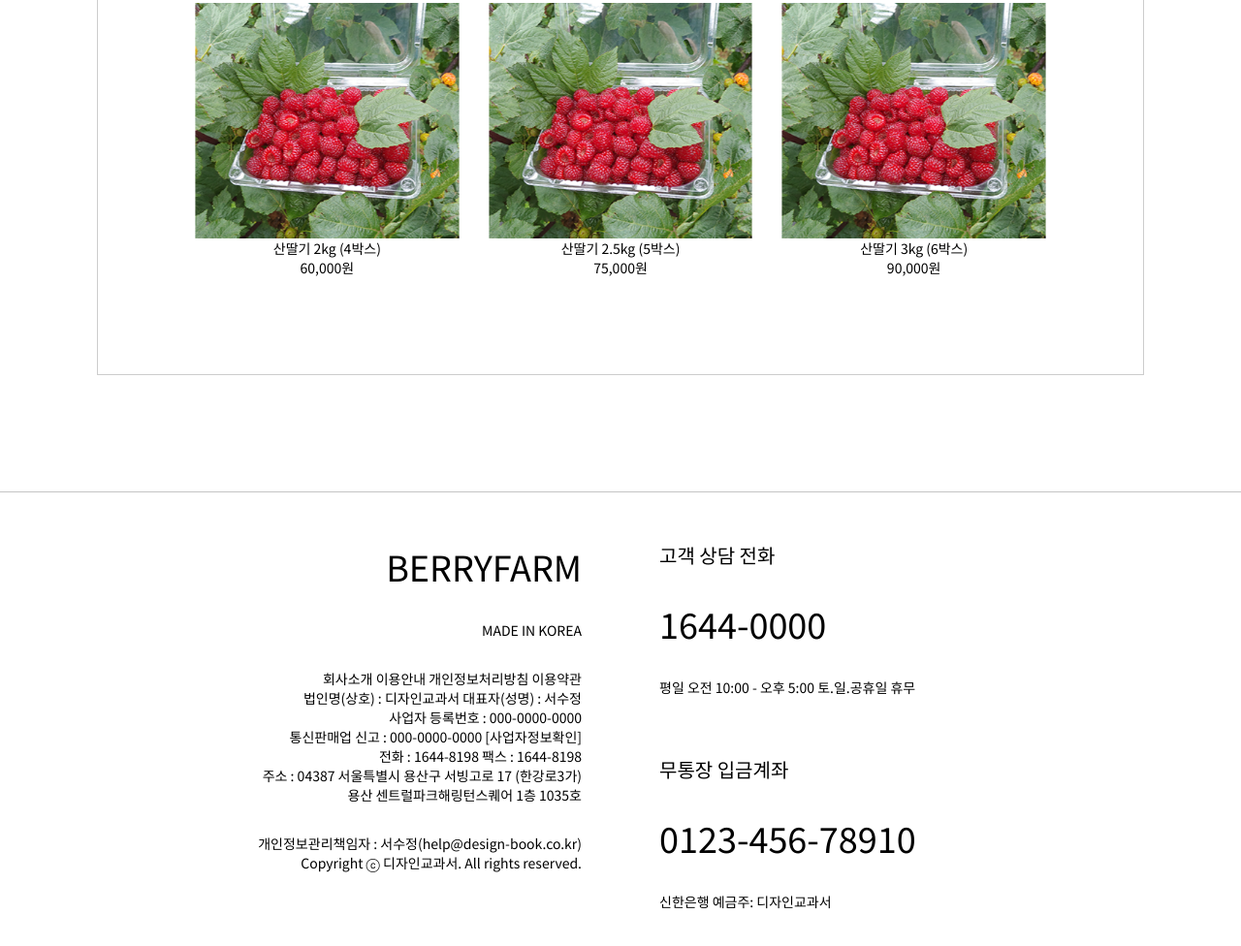
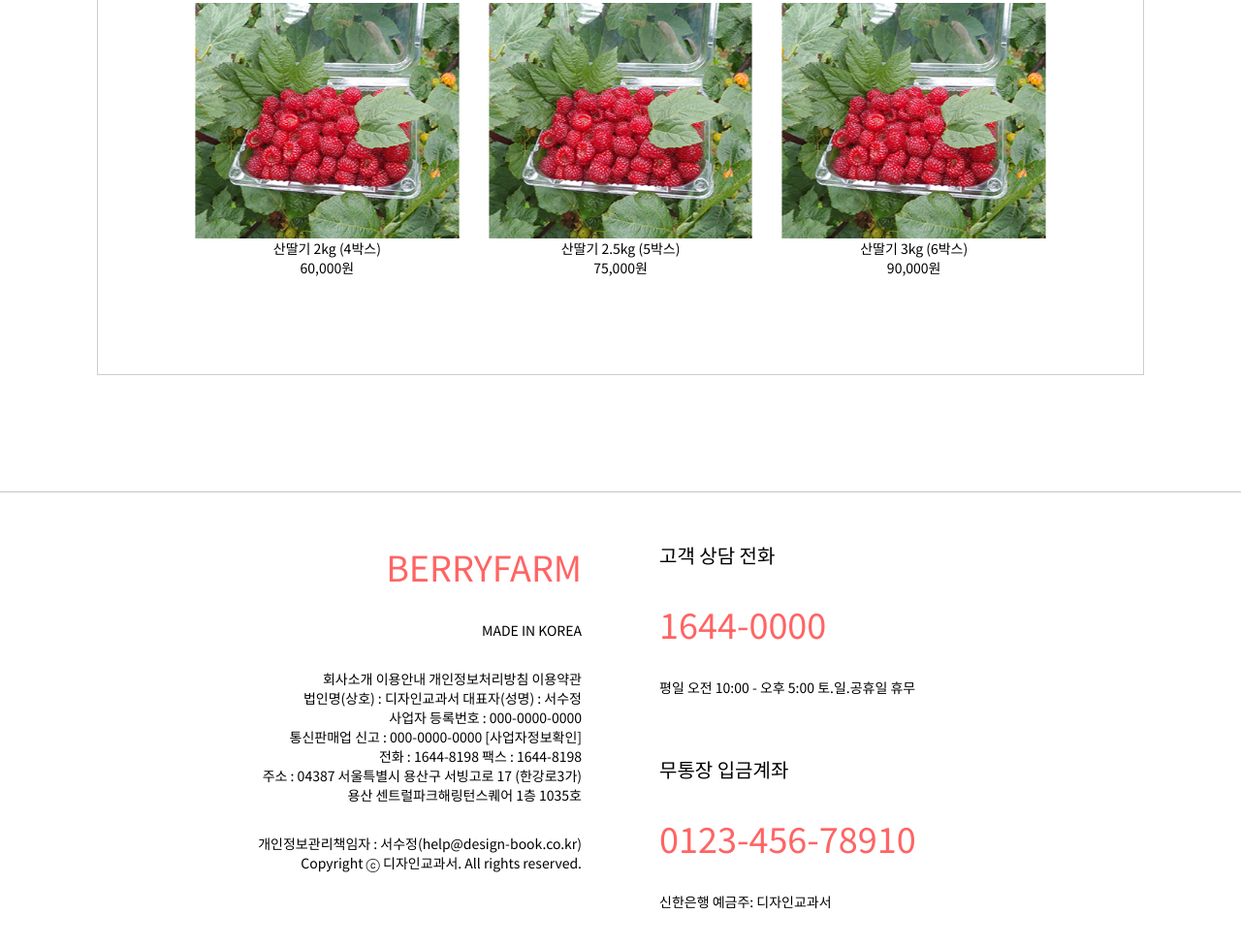
Before and after one commit to kwonmin-jae/berryfarm, a plain HTML site: page all.html in a window 1280 px wide. Shown: the part 1823-2799 px from the top of the page at 97% size. Drawn offline with nearby package versions, Linux system fonts and the light colour scheme.

Commit message:
Add files via upload

```diff
--- a/style.css
+++ b/style.css
@@ -603,18 +603,21 @@ li.inlinetxt{
 /* 텍스트 */
 .boxcolortxt1 {
     font-size: 36px;
+    color: #ff6464;
 }
 .boxcolortxt5 {
     font-size: 20px;
 }
 .boxcolortxt6 {
     font-size: 36px;
+    color: #ff6464;
 }
 .boxcolortxt8 {
     font-size: 20px;
 }
 .boxcolortxt9 {
     font-size: 36px;
+    color: #ff6464;
 }
 
 .popupdiv {
@@ -791,7 +794,7 @@ body, ul, li {
     background: none;
 }
 /* 팝업창 버튼 지정 */
-#show {border: 1px solid gray; border-radius: 5px;}
+#show {border: 1px solid gray; border-radius: 5px; font-size: 14px;}
 #close {border: 1px solid gray; border-radius: 5px;}
 
 /*** 반응형 내용 부분 갯수 줄이기 ***/
```
